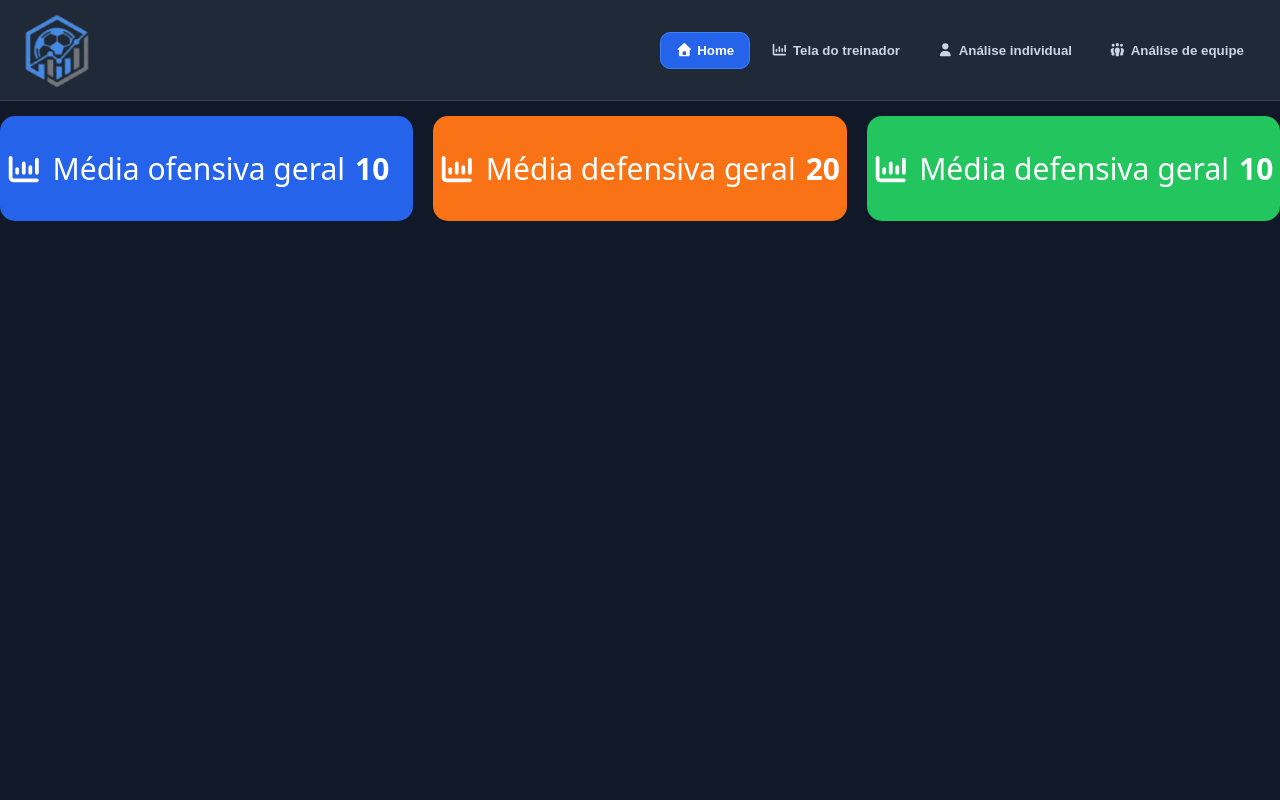
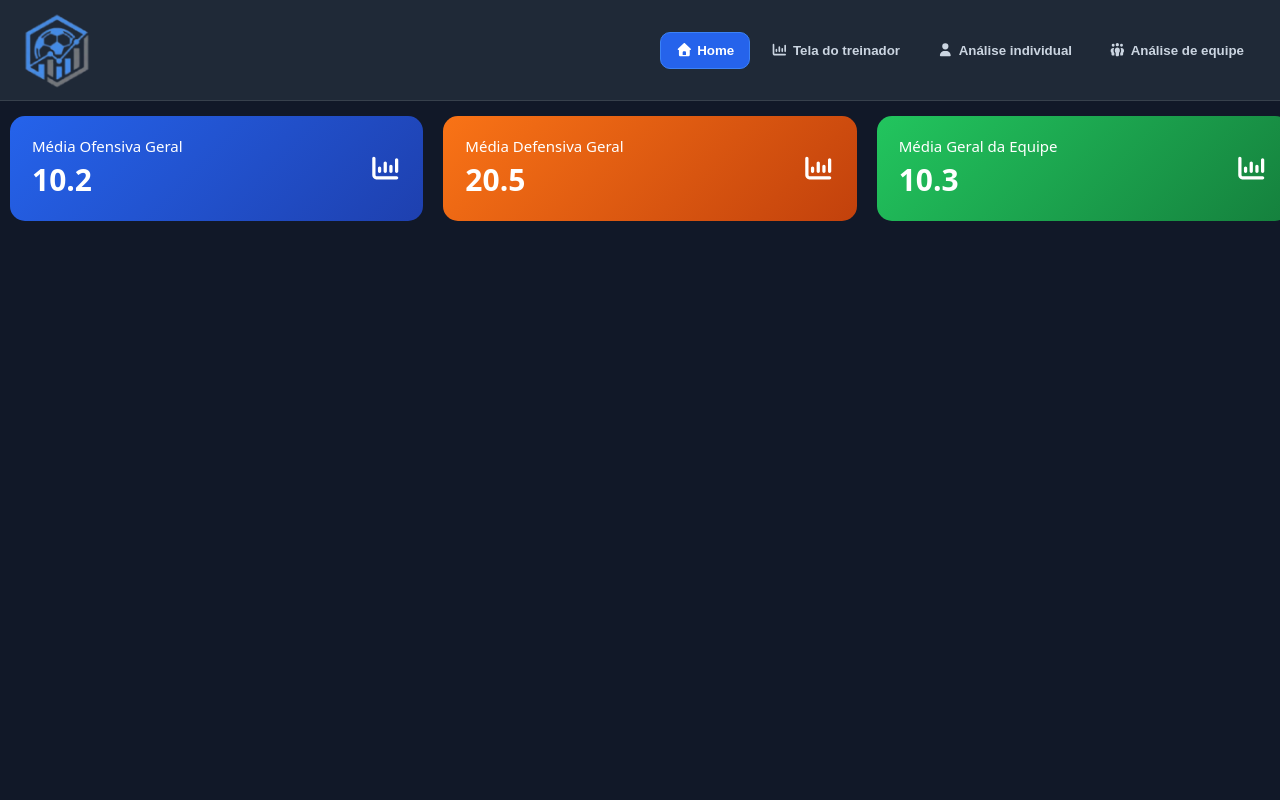
Before and after one commit to diogodls/player, a React (Vite) app: page /coach-dashboard in a window 1280 px wide. Shown: the top 800 px of the page. Built offline with nearby package versions, Linux system fonts and the light colour scheme.

Commit message:
feat(#10)-card-media

```diff
--- a/src/components/AverageTeamCard/AverageTeamCard.module.scss
+++ b/src/components/AverageTeamCard/AverageTeamCard.module.scss
@@ -1,25 +1,36 @@
-.divCard{
+.divCard {
   display: flex;
-  justify-content: center;
-  //justify-content: space-between;
+  justify-content: space-between;
   gap: 20px;
   height: fit-content;
-  .card{
+
+  .card {
     width: 100%;
     height: 95px;
-    padding: 5px 5px;
+    padding: 5px 22px;
+    border-radius: 15px;
+    font-size: 25px;
+    color: white;
     display: flex;
     align-items: center;
-    gap:10px;
-    border-radius: 15px;
-    font-size: 30px;
-    color: white;
-//    box-shadow: 0 10px 25px rgba(0, 0, 0, 0.25);
-  }
-  .card-content{
-    display: flex;
+    justify-content: space-between;
   }
 
+  .left {
+    display: flex;
+    flex-direction: column;
+  }
 
+  .cardName {
+    font-size: 15px;
+  }
 
+  .cardValue {
+    font-size: 30px;
+    font-weight: Bold;
+  }
+
+  .right {
+    font-size: 26px;
+  }
 }
--- a/src/components/AverageTeamCard/AverageTeamCard.tsx
+++ b/src/components/AverageTeamCard/AverageTeamCard.tsx
@@ -6,21 +6,21 @@ import type {Icon} from "@fortawesome/fontawesome-svg-core";
 
 const cards = [
   {
-    name:"Média ofensiva geral",
-    color:"#2563eb",
-    value:"10",
+    name:"Média Ofensiva Geral",
+    color:"linear-gradient(135deg, #2563eb, #1e40af)",
+    value:"10.2",
     icon: faChartColumn
   },
   {
-    name:"Média defensiva geral",
-    color: "#f97316",
-    value: "20",
+    name:"Média Defensiva Geral",
+    color: "linear-gradient(135deg, #f97316, #c2410c)",
+    value: "20.5",
     icon: faChartColumn
   },
   {
-    name:"Média defensiva geral",
-    color:"#22c55e",
-    value: "10",
+    name:"Média Geral da Equipe",
+    color:"linear-gradient(135deg, #22c55e, #15803d)",
+    value: "10.3",
     icon:faChartColumn
   }
 ]
@@ -38,11 +38,15 @@ const AverageTeamCard =  () => {
       {cards.map((card, index) => (
         <div className={styles.card}
           key={index}
-          style={{backgroundColor: card.color}}
+          style={{background: card.color}}
         >
-          <FontAwesomeIcon icon={card.icon}/>
-            <span>{card.name}</span>
-            <strong> {card.value}</strong>
+          <div className={styles.left}>
+             <span className={styles.cardName}>{card.name}</span>
+             <span className={styles.cardValue}>{card.value}</span>
+          </div>
+          <div className={styles.right}>
+            <FontAwesomeIcon icon={card.icon}/>
+          </div>
         </div>
       ))}
     </div>
--- a/src/pages/coachdashboard/CoachDashboard.module.scss
+++ b/src/pages/coachdashboard/CoachDashboard.module.scss
@@ -2,5 +2,5 @@
   min-height: 100svh;
   width: 100%;
   background-color: #111828;
-  padding: 15px 0;
+  padding: 15px 10px;
 }
```
